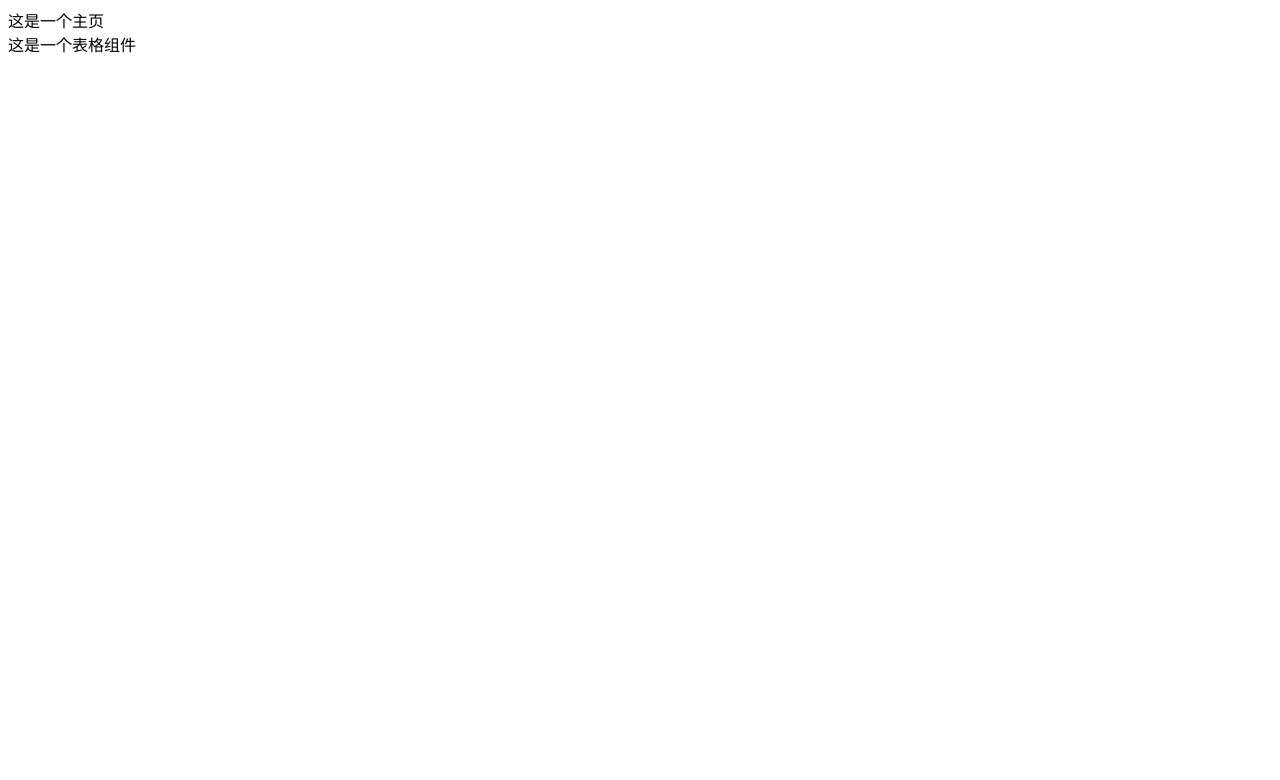
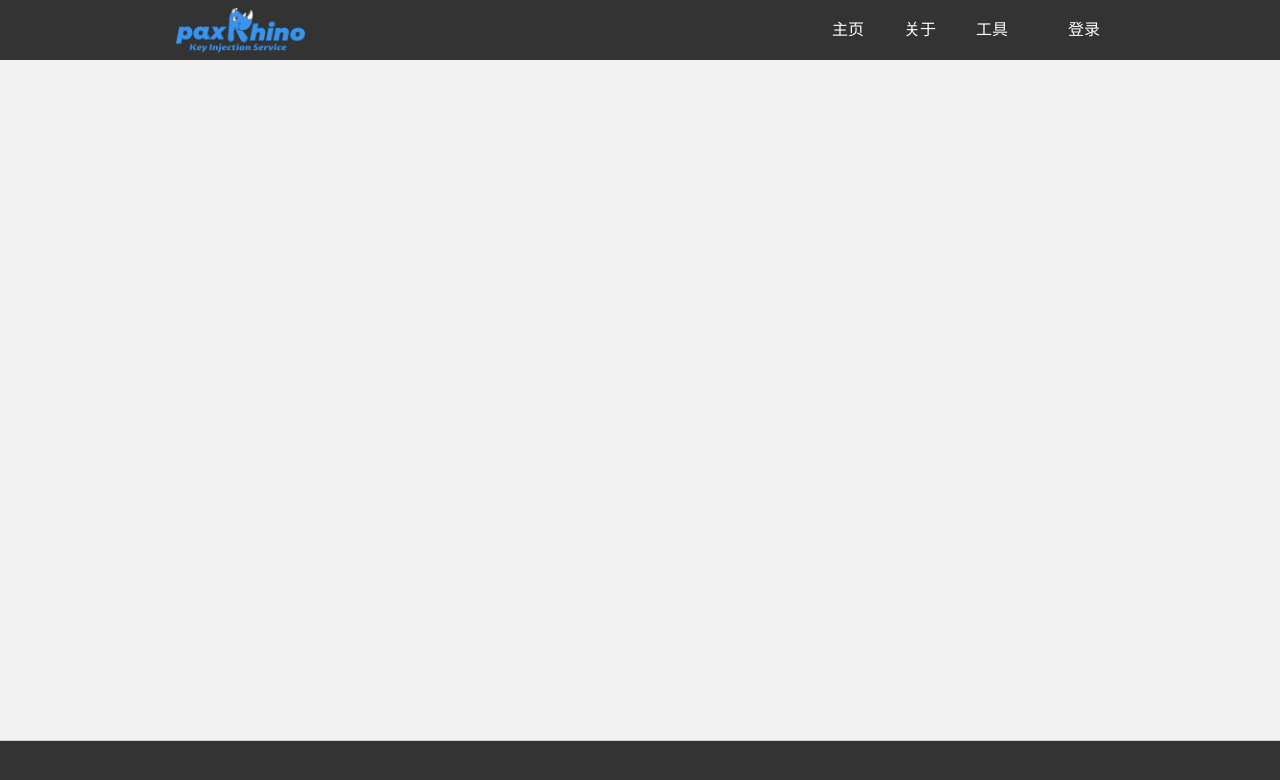
Before and after one commit to fanda2/Blog-ssr, a Nuxt app: page / in a window 1280 px wide. Shown: the top 780 px of the page. Built offline with nearby package versions, Linux system fonts and the light colour scheme.

Commit message:
feat:主页基本结构搭建

```diff
--- /dev/null
+++ b/assets/css/font.css
@@ -0,0 +1,13 @@
+@font-face {
+  font-family: AlimamaFangYuanTiVF-Thin;
+  src: url(https://puhuiti.oss-cn-hangzhou.aliyuncs.com/AlimamaFangYuanTiVF/AlimamaFangYuanTiVF-Thin/AlimamaFangYuanTiVF-Thin.eot)
+      format("embedded-opentype"),
+    url(https://puhuiti.oss-cn-hangzhou.aliyuncs.com/AlimamaFangYuanTiVF/AlimamaFangYuanTiVF-Thin/AlimamaFangYuanTiVF-Thin.otf)
+      format("opentype"),
+    url(https://puhuiti.oss-cn-hangzhou.aliyuncs.com/AlimamaFangYuanTiVF/AlimamaFangYuanTiVF-Thin/AlimamaFangYuanTiVF-Thin.ttf)
+      format("TrueType"),
+    url(https://puhuiti.oss-cn-hangzhou.aliyuncs.com/AlimamaFangYuanTiVF/AlimamaFangYuanTiVF-Thin/AlimamaFangYuanTiVF-Thin.woff)
+      format("woff"),
+    url(https://puhuiti.oss-cn-hangzhou.aliyuncs.com/AlimamaFangYuanTiVF/AlimamaFangYuanTiVF-Thin/AlimamaFangYuanTiVF-Thin.woff2)
+      format("woff2");
+}
--- /dev/null
+++ b/assets/css/main.css
@@ -0,0 +1,19 @@
+*{
+  margin: 0;
+  padding: 0;
+}
+body,html{
+ width: 100%;
+ height: 100%;
+ font-family: AlimamaFangYuanTiVF-Thin;
+}
+
+.container{
+  width: 100%;
+  height: 100%;
+}
+.wrap1{
+  width: 70%;
+  min-width:1000px;
+  margin: 0 auto;
+}
--- a/components/table.vue
+++ b/components/table.vue
@@ -1,6 +1,6 @@
 <template>
   <div>
-    这是一个表格组件
+
   </div>
 </template>
 <script>
--- a/nuxt.config.js
+++ b/nuxt.config.js
@@ -18,6 +18,7 @@ export default {
 
   // Global CSS: https://go.nuxtjs.dev/config-css
   css: [
+    '@/assets/css/main.css',
   ],
 
   // Plugins to run before rendering page: https://go.nuxtjs.dev/config-plugins
--- a/pages/index.vue
+++ b/pages/index.vue
@@ -1,12 +1,111 @@
 <template>
-   <div>
-     这是一个主页
-     <Table/>
+   <div class="container">
+    <div class="header-box">
+      <div class="inner-header wrap1">
+        <div class="logo-left">
+          <img src="../static/img/logo.png" alt="logo">
+        </div>
+         <div class="right-menu">
+          <ul class="menu-clumn">
+            <li>主页</li>
+            <li>关于</li>
+            <li>工具</li>
+          </ul>
+          <div class="logo-box">登录</div>
+         </div>
+      </div>
+    </div>
+    <div class="main-box">
+      <div class="inner-main wrap1"></div>
+    </div>
+    <div class="footer-box">
+      <div class="inner-footer wrap1"></div>
+    </div>
    </div>
 </template>
 
 <script>
 export default {
-  name: 'IndexPage'
+  name: 'IndexPage',
+  data(){
+    return{
+
+    }
+  },
+  mounted(){
+
+  },
+  created(){
+
+  },
+  methods:{
+
+  }
 }
 </script>
+<style scoped>
+/* 顶部菜单 */
+.header-box{
+  width: 100%;
+  height: 60px;
+  background: #333;
+}
+.inner-header{
+  display: flex;
+  height: 60px;
+  justify-content: space-between;
+}
+.logo-left{
+  width: 200px;
+  height: 60px;
+  display: flex;
+  align-items: center;
+  justify-content: center;
+}
+.logo-left img{
+  height: 80%;
+  object-fit: cover;
+}
+
+.right-menu{
+  /* width: 400px; */
+  height: 60px;
+  display: flex;
+  justify-content: center;
+  color: white;
+}
+.right-menu .logo-box{
+  height: 60px;
+  line-height: 60px;
+  padding: 0 40px;
+  cursor: pointer;
+}
+.right-menu ul,.right-menu li{
+  list-style: none;
+}
+.right-menu ul{
+  display: flex;
+}
+.right-menu li{
+  display: block;
+  padding: 0 20px;
+  height: 60px;
+  line-height: 60px;
+}
+/* 主题内容 */
+.main-box{
+  width: 100%;
+  min-height: calc(100vh - 120px);
+  background: rgb(241, 241, 241);
+}
+
+/* 底部内容 */
+.footer-box{
+  height: 60px;
+  width: 100%;
+  background: #333;
+  border-top: 1px solid #ccc;
+}
+
+
+</style>
```
Also changed, not shown: package.json (+13 -1 lines), static/img/logo.png (added), 1 other file (tests, documents, lock files or other folders).
